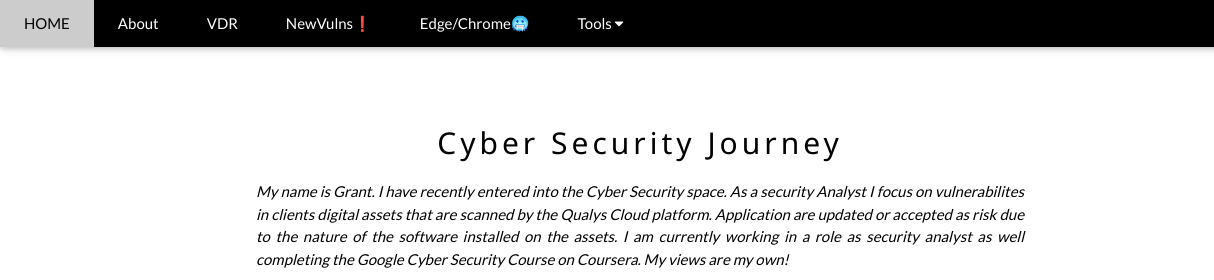
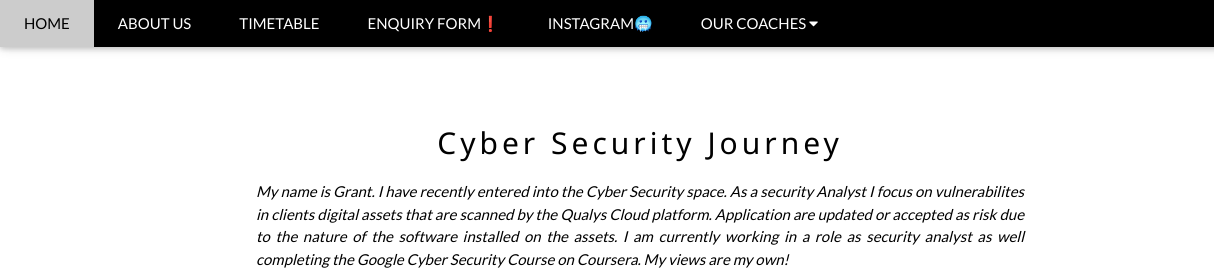
Before and after one commit to grant871/Vorto-Fitness, a plain HTML site: page index.html in a window 1280 px wide. Shown: the top 280 px of the page, 0-1214 px from the left. Drawn offline with nearby package versions, Linux system fonts and the light colour scheme.

Commit message:
Update index.html

```diff
--- a/index.html
+++ b/index.html
@@ -1,7 +1,7 @@
 <!DOCTYPE html>
 <html lang="en">
 <head>
-<title>CyberSecurity Journey</title>
+<title>VORTO FITNESS</title>
 <meta charset="UTF-8">
 <meta name="viewport" content="width=device-width, initial-scale=1">
 <link rel="stylesheet" href="https://www.w3schools.com/w3css/4/w3.css">
@@ -36,15 +36,15 @@ tr:nth-child(even) {
   <div class="w3-bar w3-black w3-card">
     <a class="w3-bar-item w3-button w3-padding-large w3-hide-medium w3-hide-large w3-right" href="javascript:void(0)" onclick="myFunction()" title="Toggle Navigation Menu"><i class="fa fa-bars"></i></a>
     <a href="#" class="w3-bar-item w3-button w3-padding-large">HOME</a>
-    <a href="#about" class="w3-bar-item w3-button w3-padding-large w3-hide-small">About</a>
-    <a href="#vdr" class="w3-bar-item w3-button w3-padding-large w3-hide-small">VDR</a>
-    <a href="#vuln" class="w3-bar-item w3-button w3-padding-large w3-hide-small">NewVulns&#10071</a>
-    <a href="edge.html" class="w3-bar-item w3-button w3-padding-large w3-hide-small">Edge/Chrome&#129398</a>
+    <a href="#about" class="w3-bar-item w3-button w3-padding-large w3-hide-small">ABOUT US</a>
+    <a href="#timetable" class="w3-bar-item w3-button w3-padding-large w3-hide-small">TIMETABLE</a>
+    <a href="#enquiry" class="w3-bar-item w3-button w3-padding-large w3-hide-small">ENQUIRY FORM&#10071</a>
+    <a href="#instagram" class="w3-bar-item w3-button w3-padding-large w3-hide-small">INSTAGRAM&#129398</a>
     <div class="w3-dropdown-hover w3-hide-small">
-      <button class="w3-padding-large w3-button" title="Tools">Tools <i class="fa fa-caret-down"></i></button>
+      <button class="w3-padding-large w3-button" title="OUR COACHES">OUR COACHES <i class="fa fa-caret-down"></i></button>
       <div class="w3-dropdown-content w3-bar-block w3-card-4">
-        <a href="powershell.html" class="w3-bar-item w3-button">Powershell<img src="powershells.png" class="w3-round" alt="Picture Here" style="width:60%"></a>
-        <a href="Intune.html" class="w3-bar-item w3-button">Intune</a>
+        <a href="Bill.html" class="w3-bar-item w3-button">Bill<img src="powershells.png" class="w3-round" alt="Picture Here" style="width:60%"></a>
+        <a href="Mark.html" class="w3-bar-item w3-button">Mark</a>
       </div>
     </div>
     <a href="javascript:void(0)" class="w3-padding-large w3-hover-red w3-hide-small w3-right"><i class="fa fa-search"></i></a>
@@ -53,11 +53,11 @@ tr:nth-child(even) {
 
 <!-- Navbar on small screens (remove the onclick attribute if you want the navbar to always show on top of the content when clicking on the links) -->
 <div id="navDemo" class="w3-bar-block w3-black w3-hide w3-hide-large w3-hide-medium w3-top" style="margin-top:46px">
-  <a href="#About" class="w3-bar-item w3-button w3-padding-large" onclick="myFunction()">About</a>
-  <a href="#VDR" class="w3-bar-item w3-button w3-padding-large" onclick="myFunction()">VDR</a>
-  <a href="#Vulns" class="w3-bar-item w3-button w3-padding-large" onclick="myFunction()">NewVulns&#10071</a>
-  <a href="edge.html" class="w3-bar-item w3-button w3-padding-large" onclick="myFunction()">Edge/Chrome&#129398</a>
-  <a href="#Tools" class="w3-bar-item w3-button w3-padding-large" onclick="myFunction()">Tools</a>
+  <a href="#About" class="w3-bar-item w3-button w3-padding-large" onclick="myFunction()">ABOUT</a>
+  <a href="#timetable" class="w3-bar-item w3-button w3-padding-large" onclick="myFunction()">TIMETABLE</a>
+  <a href="#enquiry" class="w3-bar-item w3-button w3-padding-large" onclick="myFunction()">ENQUIRY&#10071</a>
+  <a href="#instagram" class="w3-bar-item w3-button w3-padding-large" onclick="myFunction()">INSTAGRAM&#129398</a>
+  <a href="#coaches" class="w3-bar-item w3-button w3-padding-large" onclick="myFunction()">OUR COACHES</a>
 </div>
 
 <!-- Page content -->
@@ -85,7 +85,7 @@ tr:nth-child(even) {
   </div>
 
   <!-- VDR Section -->
-  <div class="w3-black" id="vdr">
+  <div class="w3-black" id="timetable">
     <div class="w3-container w3-content w3-padding-64" style="max-width:800px">
       <h2 class="w3-wide w3-center">What is VDR?</h2>
       <p class="w3-opacity w3-center"><i>Vulnerability, Detection and Remediation is the process of finding, addressing, and neutralizing security vulnerabilities within an organization’s IT environment,
@@ -122,7 +122,7 @@ tr:nth-child(even) {
 
 
   <!-- Latest Vulnerabilites -->
-  <div class="w3-container w3-content w3-padding-64" style="max-width:800px" id="vuln">
+  <div class="w3-container w3-content w3-padding-64" style="max-width:800px" id="enquiry">
     <h2 class="w3-wide w3-center">Latest Vulnerabilities</h2>
 <p>May 2024 Detections </p>
     <label for="start">First Detected:</label>
```
